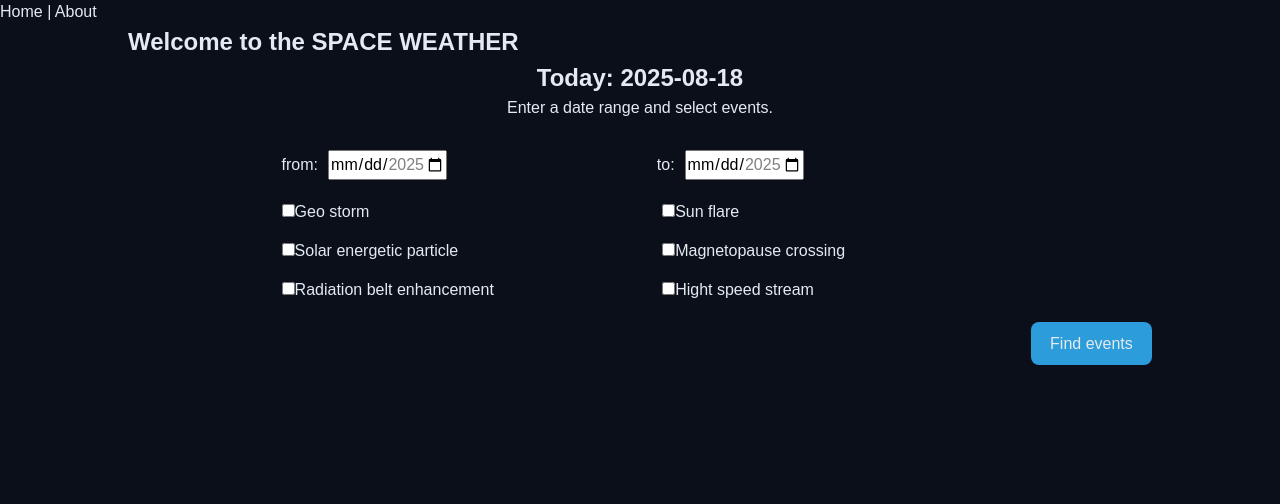
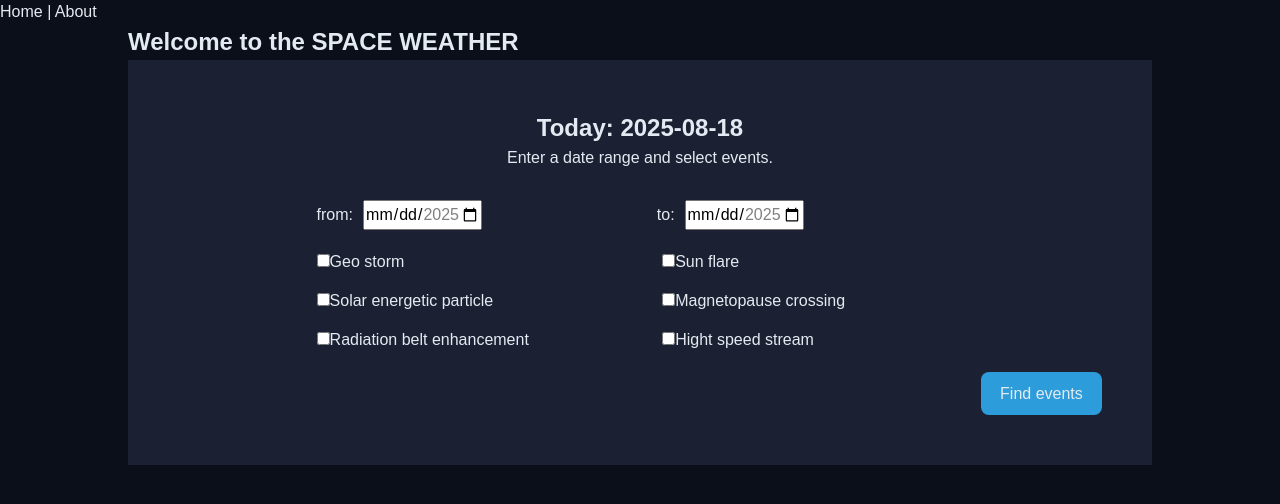
Before and after one commit to Taaamilaaa/Space-Weather, a React (Vite) app: page / in a window 1280 px wide. Shown: the top 504 px of the page. Built offline with nearby package versions, Linux system fonts and the light colour scheme.

Commit message:
Update FormSection.module.css

```diff
--- a/src/components/formSection/FormSection.module.css
+++ b/src/components/formSection/FormSection.module.css
@@ -1,5 +1,5 @@
-.section {
-  padding: 30px;
+.container {
+  padding: 50px;
 
   background-color: var(--color-card);
   color: var(--color-text);
@@ -9,6 +9,9 @@
   text-align: center;
   margin-bottom: 30px;
 }
-.textContainer h1 {
-  color: var(--color-heading);
+h2 {
+  color: var(--color-text);
 }
+.cotainer p {
+  color: var(--color-text-secondary);
+}
```
